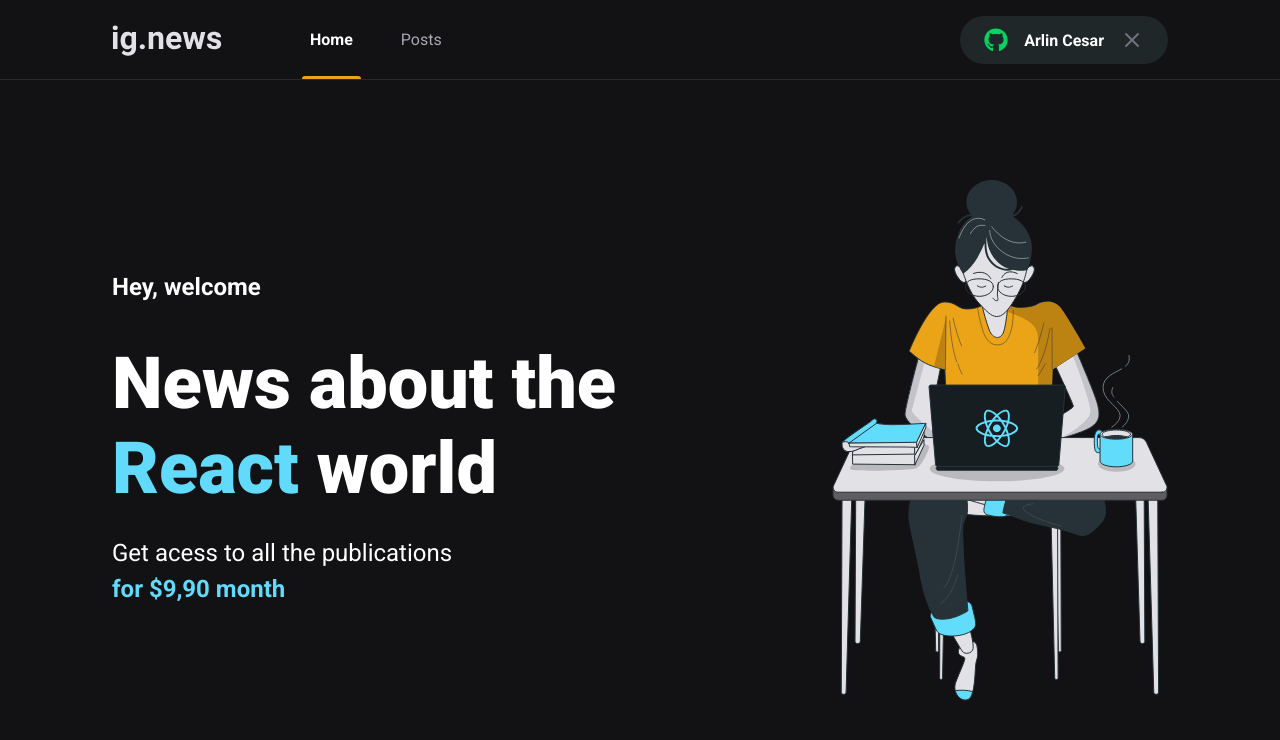
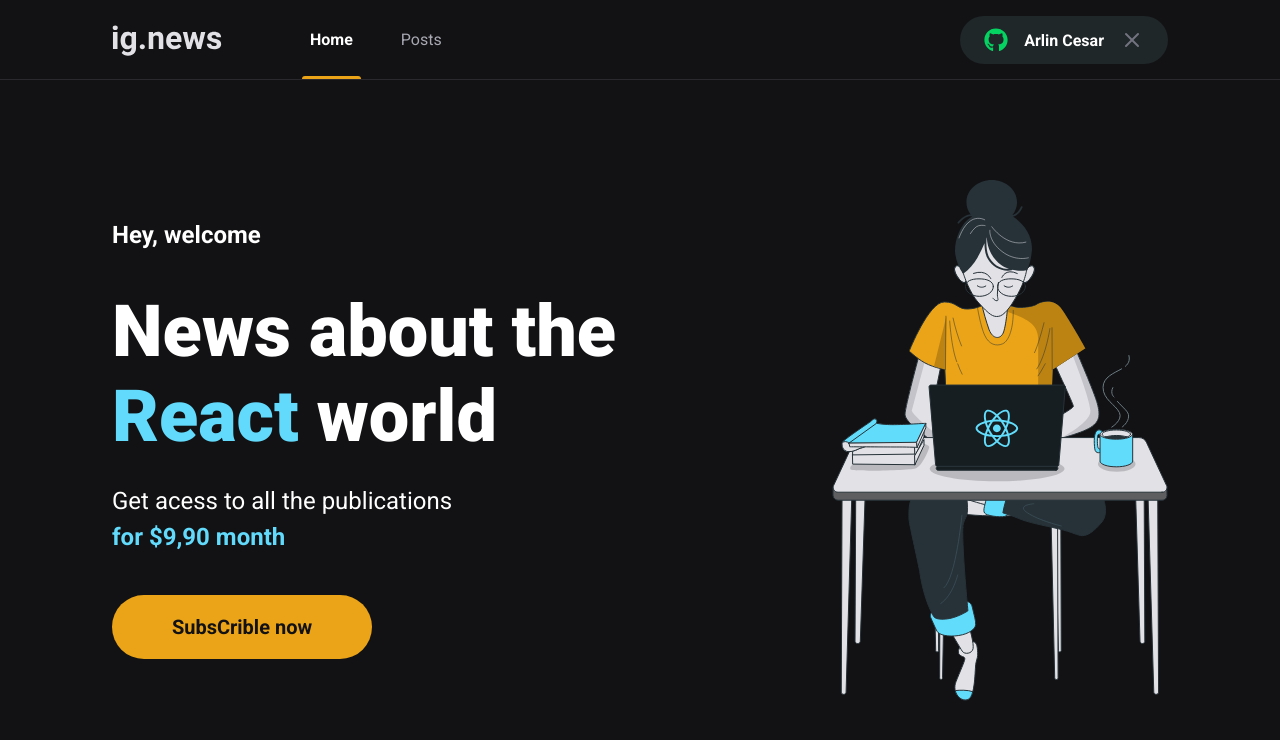
Before and after one commit to Arlin-Mafra/ignews, a Next.js app: page / in a window 1280 px wide. Shown: the top 740 px of the page. Built offline with nearby package versions, Linux system fonts and the light colour scheme.

Commit message:
subscrible button

```diff
--- a/src/components/SignInButton/styles.module.scss
+++ b/src/components/SignInButton/styles.module.scss
@@ -12,7 +12,7 @@
   font-weight: bold;
 
   transition: filter 0.2s;
-  :hover {
+  &:hover {
     filter: brightness(0.8);
   }
 
--- /dev/null
+++ b/src/components/SubscribleButton/index.tsx
@@ -0,0 +1,9 @@
+import styles from "./styles.module.scss";
+
+export function SubscribleButton() {
+  return (
+    <button type="button" className={styles.SubsCribleButton}>
+      SubsCrible now
+    </button>
+  );
+}
--- /dev/null
+++ b/src/components/SubscribleButton/styles.module.scss
@@ -0,0 +1,20 @@
+.SubsCribleButton {
+  width: 260px;
+  height: 4rem;
+  border: 0;
+  border-radius: 2rem;
+  background: var(--yellow-500);
+  color: var(--gray-900);
+  font-size: 1.25rem;
+  font-weight: bold;
+
+  display: flex;
+  justify-content: center;
+  align-items: center;
+
+  transition: filter 0.2s;
+
+  &:hover {
+    filter: brightness(0.8);
+  }
+}
--- a/src/pages/home.module.scss
+++ b/src/pages/home.module.scss
@@ -38,4 +38,8 @@
       font-weight: bold;
     }
   }
+
+  button {
+    margin-top: 2.5rem;
+  }
 }
--- a/src/pages/index.tsx
+++ b/src/pages/index.tsx
@@ -1,4 +1,5 @@
 import Head from "next/head";
+import { SubscribleButton } from "../components/SubscribleButton";
 
 import styles from "./home.module.scss";
 export default function Home() {
@@ -17,6 +18,8 @@ export default function Home() {
             Get acess to all the publications <br />
             <span>for $9,90 month</span>
           </p>
+
+          <SubscribleButton />
         </section>
         <img src="/images/avatar.svg" alt="girl in conde" />
       </main>
```
